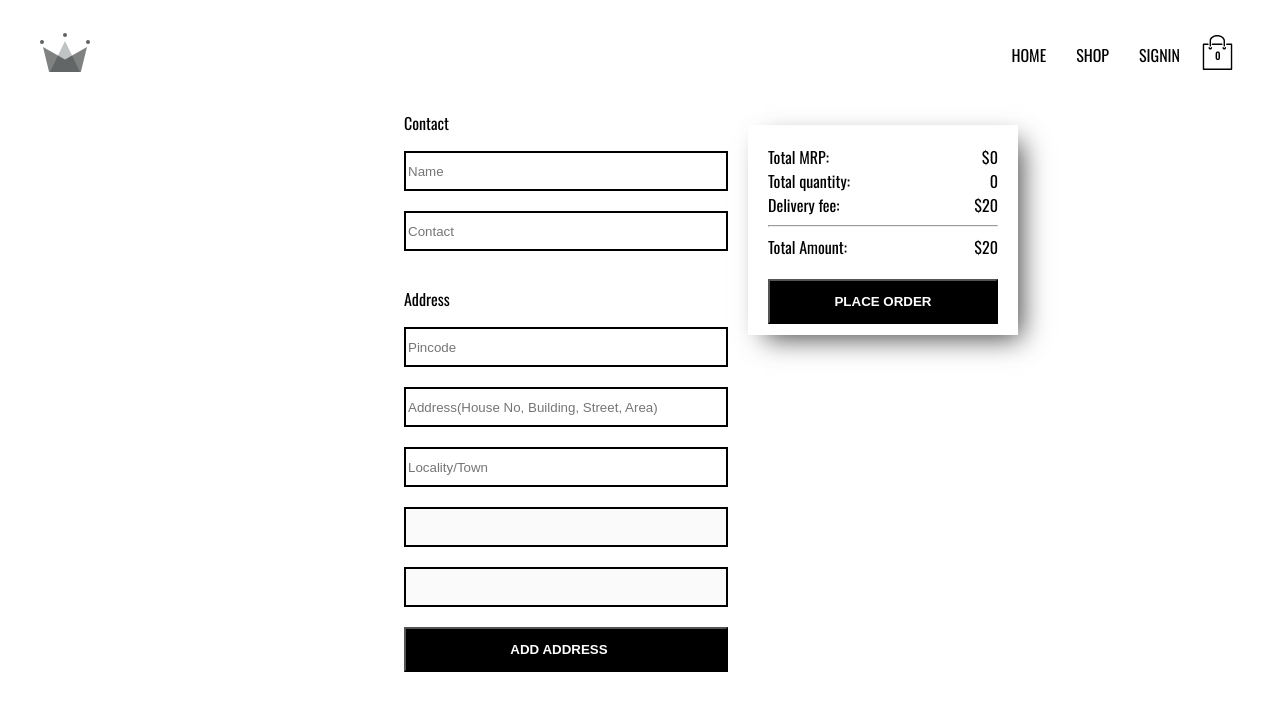
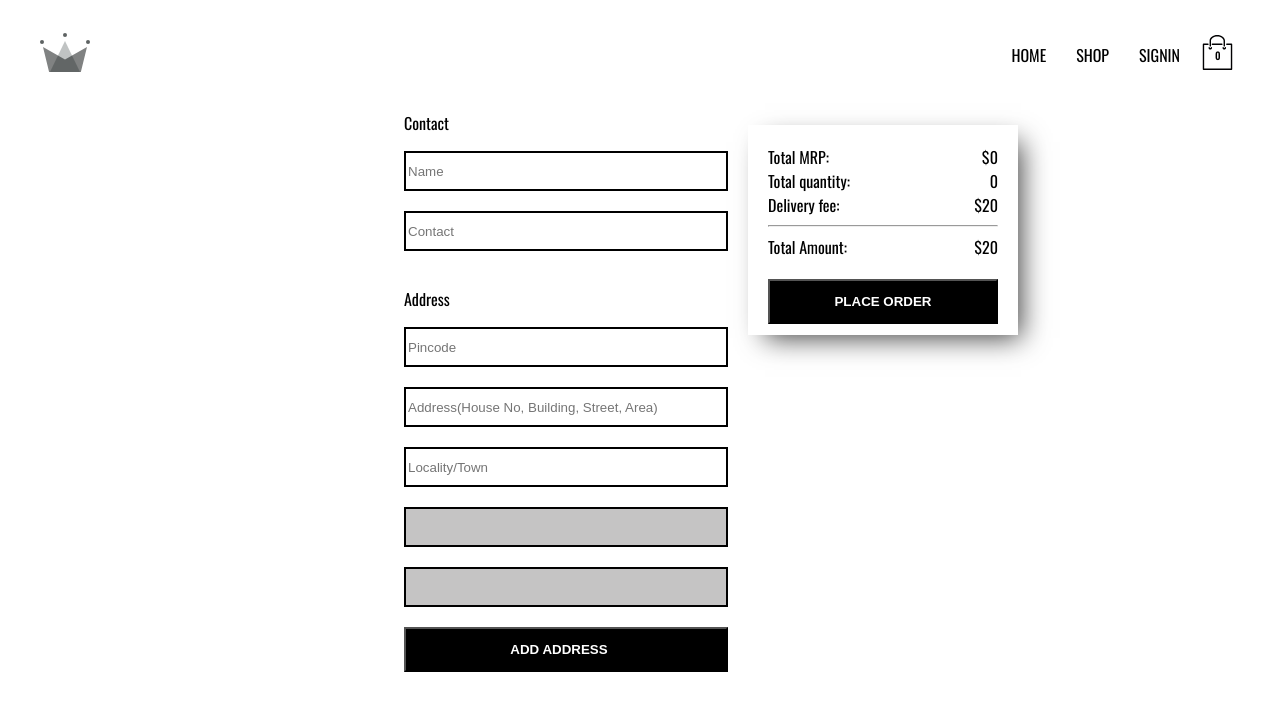
Before and after one commit to FRDesai/crown-clothing-mongoDB, a React (Create React App) app in the folder frontend/: page /checkout/address in a window 1280 px wide. Shown: the top 710 px of the page. Built offline with nearby package versions, Linux system fonts and the light colour scheme; no server answers.

Commit message:
Added new files

```diff
--- a/frontend/src/Components/Address/Address.jsx
+++ b/frontend/src/Components/Address/Address.jsx
@@ -1,10 +1,10 @@
-import React, { useState } from "react";
+import React, { useState, useEffect } from "react";
 import "./Address.scss";
 import { useDispatch, useSelector } from "react-redux";
 import { getAddressFromPincode } from "../../Slices/pincodeSlice";
 
 const Address = () => {
-  const [value, setValue] = useState();
+  const [value, setValue] = useState(0);
   const stateName = useSelector((state) => state.pincode.stateName);
   const cityName = useSelector((state) => state.pincode.city);
 
@@ -14,8 +14,13 @@ const Address = () => {
     setValue(value);
   };
 
+  useEffect(() => {
+    if (value.length === 6) {
+      handleGetAddress();
+    }
+  },[value]);
+
   const handleGetAddress = () => {
-    // Dispatch the action to fetch the address based on the pincode
     dispatch(getAddressFromPincode(value));
   };
 
@@ -34,19 +39,20 @@ const Address = () => {
           <input
             type="text"
             placeholder="Pincode"
-            value={value}
+            // value={value}
             onChange={(e) => {
               handleChange(e.target.value);
             }}
+            max="6"
+            min="6"
           />
           <input
             type="text"
             placeholder="Address(House No, Building, Street, Area)"
-            onClick={handleGetAddress}
           />
           <input type="text" placeholder="Locality/Town" />
-          <input name="city" value={cityName} disabled />
-          <input name="state" value={stateName} disabled />
+          <input className="disable" name="city" value={cityName} disabled />
+          <input className="disable" name="state" value={stateName} disabled />
         </div>
       </div>
       <div className="address-inner-container">
--- a/frontend/src/Components/Address/Address.scss
+++ b/frontend/src/Components/Address/Address.scss
@@ -13,10 +13,15 @@
       display: flex;
       flex-direction: column;
       gap: 20px;
+
       input {
         width: 100%;
         height: 40px;
         border: 2px solid black;
+      }
+      .disable {
+        background-color: rgb(197, 196, 196);
+        color: black;
       }
     }
     .address-btn {
--- a/frontend/src/Components/CheckoutTotal/CheckoutTotal.jsx
+++ b/frontend/src/Components/CheckoutTotal/CheckoutTotal.jsx
@@ -6,6 +6,7 @@ import { useNavigate } from "react-router-dom";
 const CheckoutTotal = () => {
   const navigate = useNavigate();
   const { totalPrice, totalQuantity } = useContext(CartContext);
+
 
   const replaceWithAddressComponent = () => {
     navigate("address");
```
